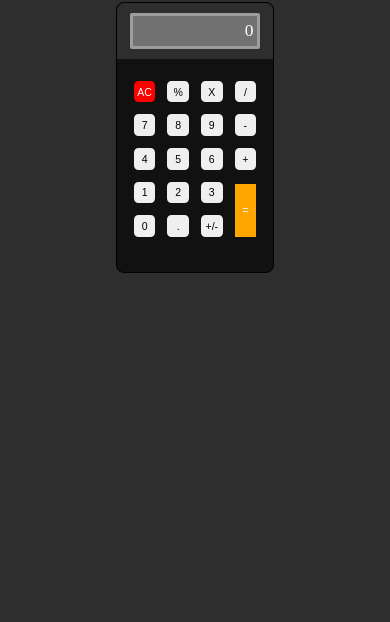
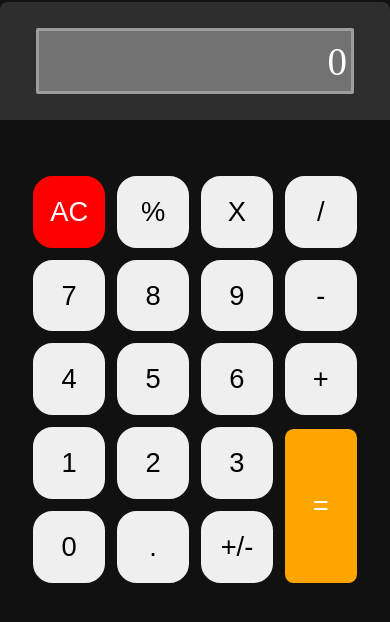
Before and after one commit to thiagopxavier/calculator-vite-react-js, a React (Vite) app: page / in a window 390 px wide. Shown: the top 622 px of the page. Built offline with nearby package versions, Linux system fonts and the light colour scheme.

Commit message:
feat: updating mobile and desktop style

```diff
--- a/src/App.css
+++ b/src/App.css
@@ -12,7 +12,8 @@ body {
   border-radius: 2vw;
   display: flex;
   flex-direction: column;
-  width: 40vw;
+  width: 35vw;
+  max-height: 95vh;
   margin: auto;
   margin-top: 0.5%;
   border: 1px solid black;
@@ -22,7 +23,8 @@ body {
   background-color: #2e2e2e;
   border-radius: 2vw 2vw 0 0;
   width: 100%;
-  height: 8em;
+  padding-top: 3vh;
+  padding-bottom: 3vh;
   align-self: flex-start;
   display: flex;
   justify-content: center;
@@ -37,7 +39,7 @@ body {
   justify-content: right;
   align-items: center;
   width: 80%;
-  height: 55%;
+  height: 90%;
 }
 
 #div-buttons-calculator {
@@ -52,15 +54,14 @@ body {
 
 #p-result {
   color: white;
-  font-size: 4.5vw;
+  font-size: 4vw;
   padding-right: 1vw;
 }
 
 .button-calculator {
   border-radius: 30%;
-  font-size: 2.7vw;
+  font-size: 2.3vw;
   border: 5px solid #111111;
-  margin: auto;
   width: 3em;
   height: 3em;
 }
@@ -91,8 +92,30 @@ body {
 }
 
 @media screen and (orientation: portrait) {
-  #div-visor-calculator {
-    height: 3.5em;
+  body {
+    background-color: #111111;
   }
 
+  #div-calculator {
+    border: none;
+    width: 100vw;
+    height: 100%;
+  }
+
+  #div-visor-calculator {
+    border: none;
+    height: 8vh;
+  }
+
+  #p-result {
+    font-size: 10vw;
+  }
+
+  #div-buttons-calculator {
+    margin-top: 6vh;
+  }
+
+  .button-calculator {
+    font-size: 7vw;
+  }
 }
```
